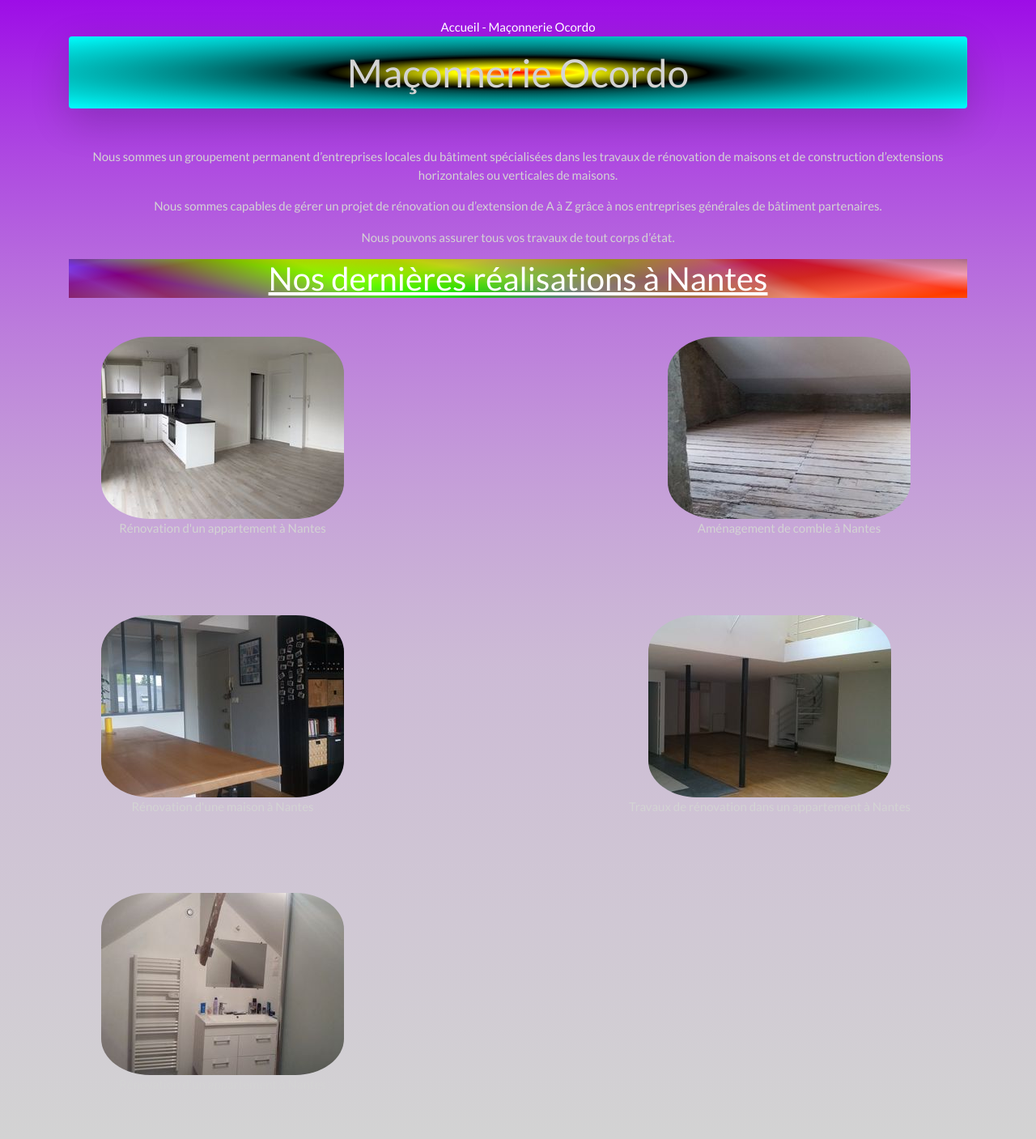
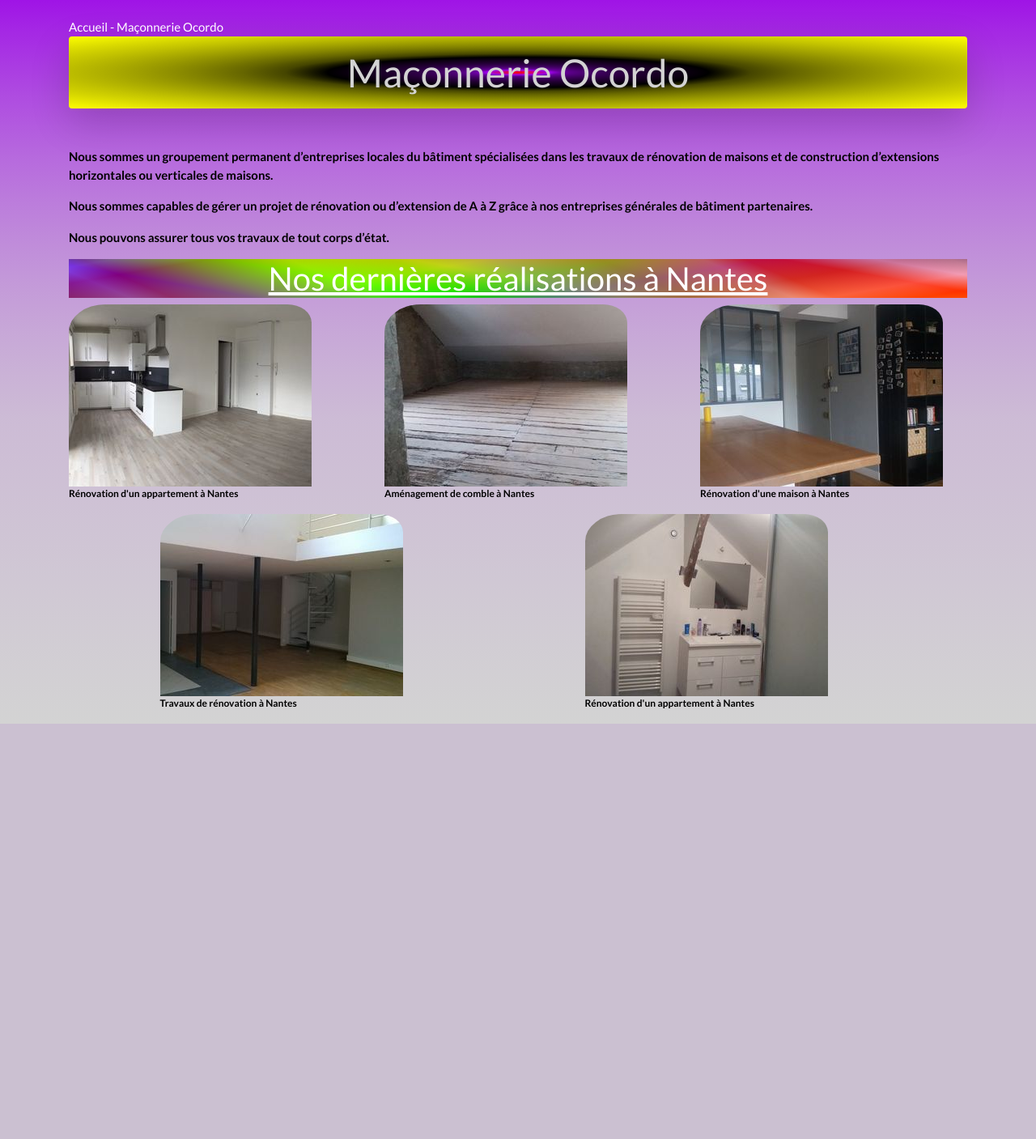
Before and after one commit to Pattedejaguar/Projet_bjyf, a PHP site: page /?id=1 in a window 1280 px wide. Shown: the part 39-1446 px from the top of the page at 81% size. After the commit the page ends 933 px from the top, so only its background shows below. Run offline with PHP 8.4, Linux system fonts and the light colour scheme; some libraries are stand-ins or nearby versions.

Commit message:
commit style

```diff
--- a/assets/css/style.css
+++ b/assets/css/style.css
@@ -1,18 +1,22 @@
 p{
     text-justify: auto;
- color: lightgrey;
+    color: black;
+    font-weight: bolder;
 }
+
 h1{
     color : lightgrey;
     background: radial-gradient(ellipse farthest-corner,
-      red, yellow 10%, black, 50%, cyan);
+        red, #9a00e8, 10%, black, 50%, yellow );
+    text-align : center;
 }
 
-
+.description{
+    font-size: 12px;
+}
 body
 {
     background: linear-gradient(to top, lightgrey, 75%, #9a00e8);
-   text-align: center;
 }
 
 h2
@@ -32,6 +36,8 @@ background:
         repeating-linear-gradient(23deg, red 50px, orange 100px,
         yellow 150px, green 200px, blue 250px,
         indigo 300px, violet 350px, red 370px);
+    text-align: center;
+
 }
 
 title{
@@ -39,10 +45,10 @@ title{
 }
 
 .image{
-    border-radius: 20%;
+    border-radius: 15% 10% 00% 00%;
 }
-.img {
-    text-align: center;
-    margin: 20px;
-    padding: 20px;
+
+ul{
+    font-style: italic;
+    color: #040505;
 }
--- a/source.xml
+++ b/source.xml
@@ -9,11 +9,13 @@
 <p>Nous pouvons assurer tous vos travaux de tout corps d’état.</p>
 <h2>Nos dernières réalisations à Nantes</h2>
 <div class="container row gallery_box_single justify-content-between">
-    <div class="img"><img class="image"src="assets/img/Renovation-appartement-nantes-ocordo-travaux-300-225.jpg" alt="Rénovation d'un appartement à Nantes"/><p class="caption-text">Rénovation d'un appartement à Nantes</p></div>
-    <div class="img"><img  class="image" src="assets/img/Travaux-de-renovation-à-nantes-300-225.jpg" alt="Aménagement de comble à Nantes"/><p class="caption-text">Aménagement de comble à Nantes</p></div>
-    <div class="img"><img class="image" src="assets/img/entreprise-de-renovation-OCORDO-300-225.jpg" alt="Rénovation d'une maison à Nantes"/><p class="caption-text">Rénovation d'une maison à Nantes</p></div>
-    <div class="img"><img class="image" src="assets/img/renovation-appartement-nantes-300-225.jpg" alt="Travaux de rénovation dans un appartement à Nantes"/><p class="caption-text">Travaux de rénovation dans un appartement à Nantes</p></div>
-    <div class="img"><img class="image"src="assets/img/societe-de-renovation-a-nantes-2.jpg" alt="Rénovation d'un appartement à Nantes"/><p class="caption-text">Rénovation d'un appartement à Nantes</p></div>
+    <div class="img"><img class="img1 image"src="assets/img/Renovation-appartement-nantes-ocordo-travaux-300-225.jpg" alt="Rénovation d'un appartement à Nantes"/><p class="description caption-text">Rénovation d'un appartement à Nantes</p></div>
+    <div class="img"><img  class="img2 image" src="assets/img/Travaux-de-renovation-à-nantes-300-225.jpg" alt="Aménagement de comble à Nantes"/><p class="description caption-text">Aménagement de comble à Nantes</p></div>
+    <div class="img"><img class="img3 image" src="assets/img/entreprise-de-renovation-OCORDO-300-225.jpg" alt="Rénovation d'une maison à Nantes"/><p class="description caption-text">Rénovation d'une maison à Nantes</p></div>
+  <div class="container row gallery_box_single justify-content-around">
+    <div class="img"><img class="img4 image" src="assets/img/renovation-appartement-nantes-300-225.jpg" alt="Travaux de rénovation dans un appartement à Nantes"/><p class="description caption-text">Travaux de rénovation  à Nantes</p></div>
+    <div class="img"><img class="img5 image"src="assets/img/societe-de-renovation-a-nantes-2.jpg" alt="Rénovation d'un appartement à Nantes"/><p class="description caption-text">Rénovation d'un appartement à Nantes</p></div>
+  </div>
 </div>
 
 
```
Also changed, not shown: index.php (+4 -3 lines). Lines whose indentation alone changed are shown as unchanged.
